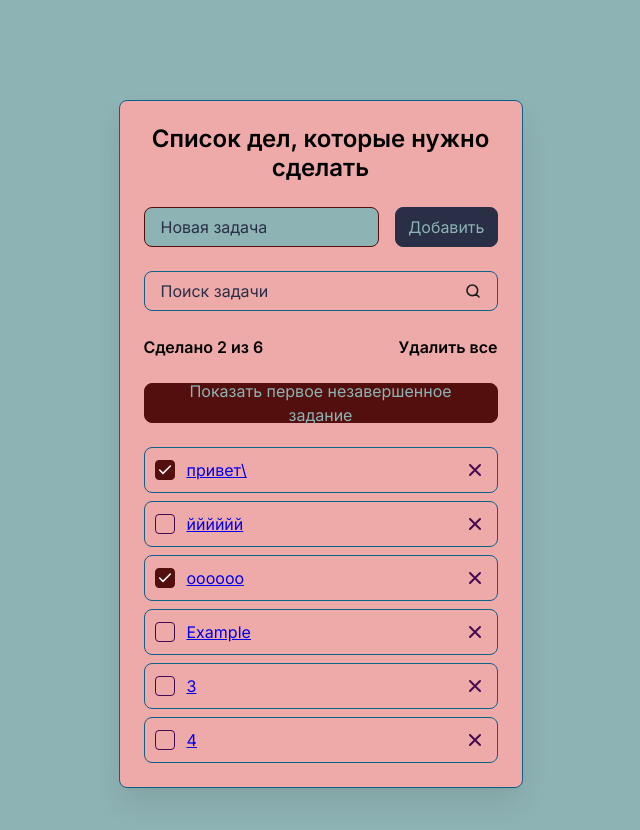
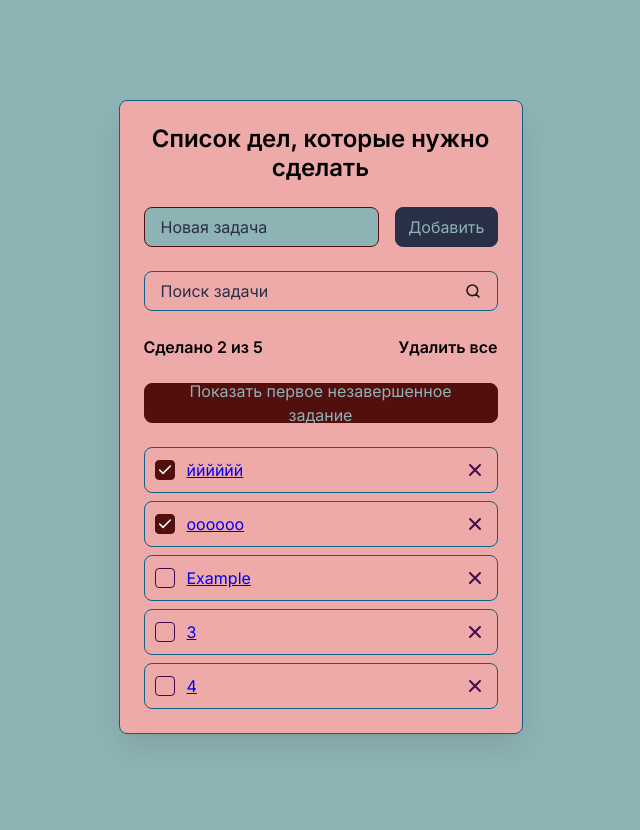
Before and after one commit to Iunnicova/todo-vite-react, a React (Vite) app: page / in a window 1280 px wide. Shown: the top 830 px of the page, without its empty margins (312-952 px from the left). Built offline with nearby package versions, Linux system fonts and the light colour scheme; data requests are answered from the project's data file.

Commit message:
fix: check

```diff
--- a/db.json
+++ b/db.json
@@ -1,13 +1,8 @@
 {
   "tasks": [
     {
-      "title": "привет\\",
+      "title": "йййййй",
       "isDone": true,
-      "id": 1
-    },
-    {
-      "title": "йййййй",
-      "isDone": false,
       "id": 2
     },
     {
--- a/src/App.jsx
+++ b/src/App.jsx
@@ -7,8 +7,8 @@ import TasksPage from './components/pages/TasksPage';
 const App = () => {
   const routes = {
     '/': TasksPage,
-    '/tasks/123': TaskPage,
-    // '/tasks/:id': TaskPage,
+    // '/tasks/123': TaskPage,
+    '/tasks/:id': TaskPage,
     '*': () => (
       <div>
         404 Page not Found / 404 Страница не
--- a/src/Router.jsx
+++ b/src/Router.jsx
@@ -51,30 +51,18 @@ const Router = (props) => {
   const { routes } = props;
   const path = useRoute();
 
-  // for (const route in routes) {
-  //   const params = matchPath(path, route);
+  for (const route in routes) {
+    const params = matchPath(path, route);
 
-  //   if (params) {
-  //     const Page = routes[route];
+    if (params) {
+      const Page = routes[route];
 
-  //     return <Page params={params} />;
-  //   }
-  // }
+      return <Page params={params} />;
+    }
+  }
 
-  // const NotFound = routes['*'];
-  // return <NotFound />;
-
-  //!простой вариант для очень маленькой задачи
-  // if(path.startsWith('/tasks/')) {
-  //   const id = path.replace('/tasks', '')
-  //   const TaskPage = routes['/tasks/:id']
-
-  //   return <TaskPage params={{ id }}/>
-  // }
-
-  const Page = routes[path] ?? routes['*'];
-
-  return <Page />;
+  const NotFound = routes['*'];
+  return <NotFound />;
 };
 
 export default Router;
--- a/src/components/TodoItem/TodoItem.jsx
+++ b/src/components/TodoItem/TodoItem.jsx
@@ -52,18 +52,12 @@ export const TodoItem = (props) => {
       >
         {title}
       </label>
-      <a
-        href={`/tasks/${id}`}
-        aria-label="Task detail page/Страница сведений о задаче"
-      >
-        {title}
-      </a>
-      {/* <RouterLink
+      <RouterLink
         to={`/tasks/${id}`}
         aria-label="Task detail page/Страница сведений о задаче"
       >
         {title}
-      </RouterLink> */}
+      </RouterLink>
       <button
         className={styles.deleteButton}
         aria-label="Delete"
--- a/src/components/pages/TaskPage.jsx
+++ b/src/components/pages/TaskPage.jsx
@@ -2,10 +2,10 @@ import tasksAPI from '@/api/tasksAPL';
 import { useState, useEffect } from 'react';
 
 const TaskPage = (props) => {
-  //   const { params } = props;
+  const { params } = props;
 
-  const taskId = '123';
-  //   const taskId = params.id;
+  // const taskId = '123';
+  const taskId = params.id;
   const [task, setTask] = useState(null);
 
   const [isLoading, setIsLoading] =
--- a/src/styles/index.js
+++ b/src/styles/index.js
@@ -3,8 +3,3 @@ import './fonts.css';
 import './variables.css';
 import './utils.css';
 import './globals.css';
-
-// import './button.css';
-// import './todo.css';
-// import './field.css';
-// import './todo-item.css';
```
